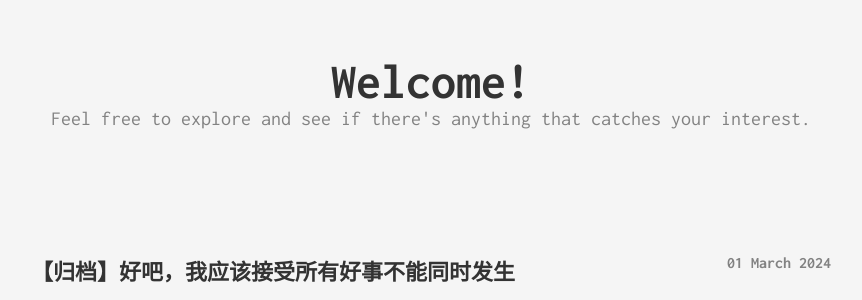
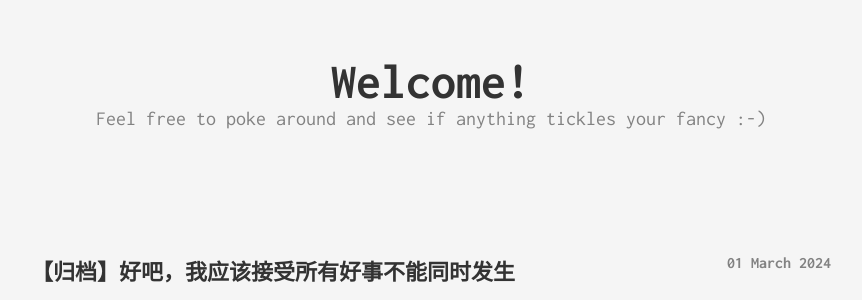
Before and after one commit to x1in-rain/x1in-rain.github.io, a Jekyll site: the page built from index.html, in a window 1280 px wide. Shown: the part 222-522 px from the top of the page, without its empty margins (209-1071 px from the left). Built offline with Jekyll 4.4.1, drawn with Linux system fonts in a browser that asks for light colours.

Commit message:
Update index.html

```diff
--- a/index.html
+++ b/index.html
@@ -1,7 +1,7 @@
 ---
 layout: page
 title: Welcome!
-subtitle: "Feel free to explore and see if there's anything that catches your interest."
+subtitle: "Feel free to poke around and see if anything tickles your fancy :-)"
 sitemap:
   priority: 0.9
 ---
```
